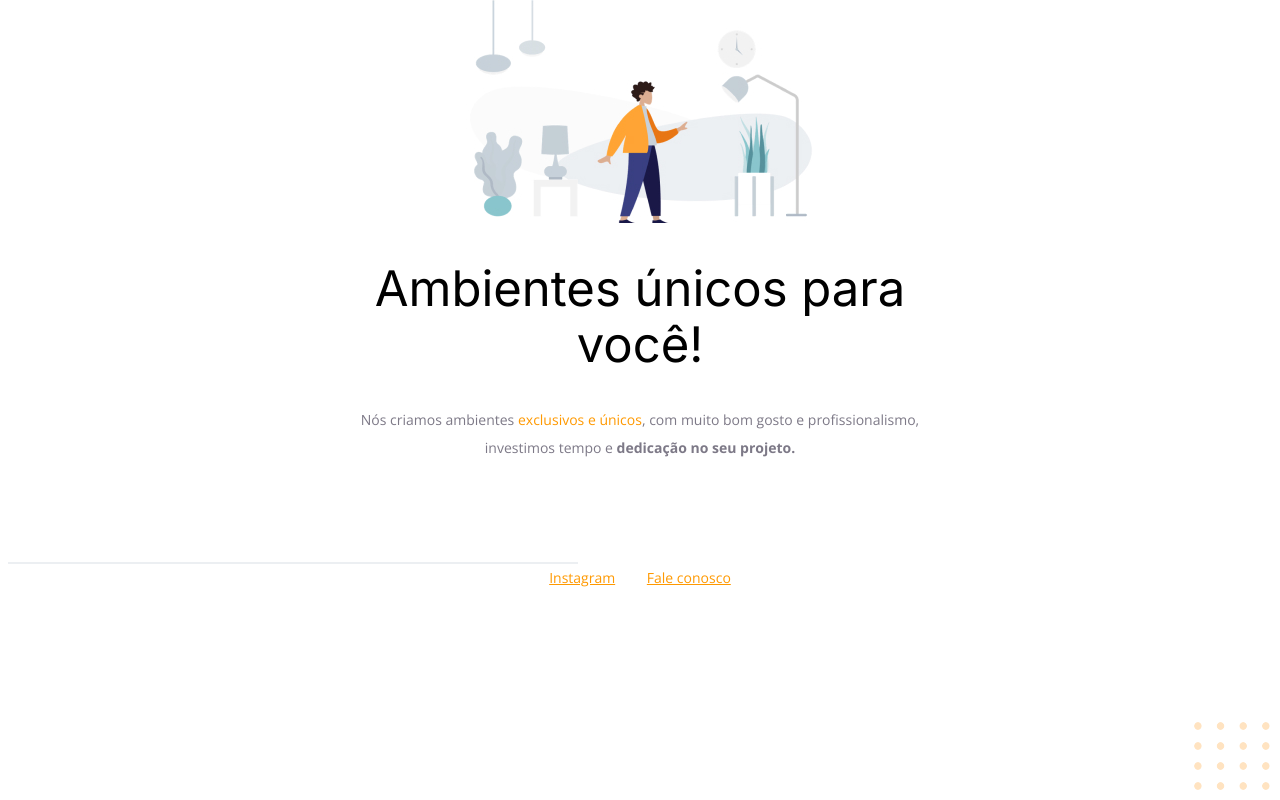
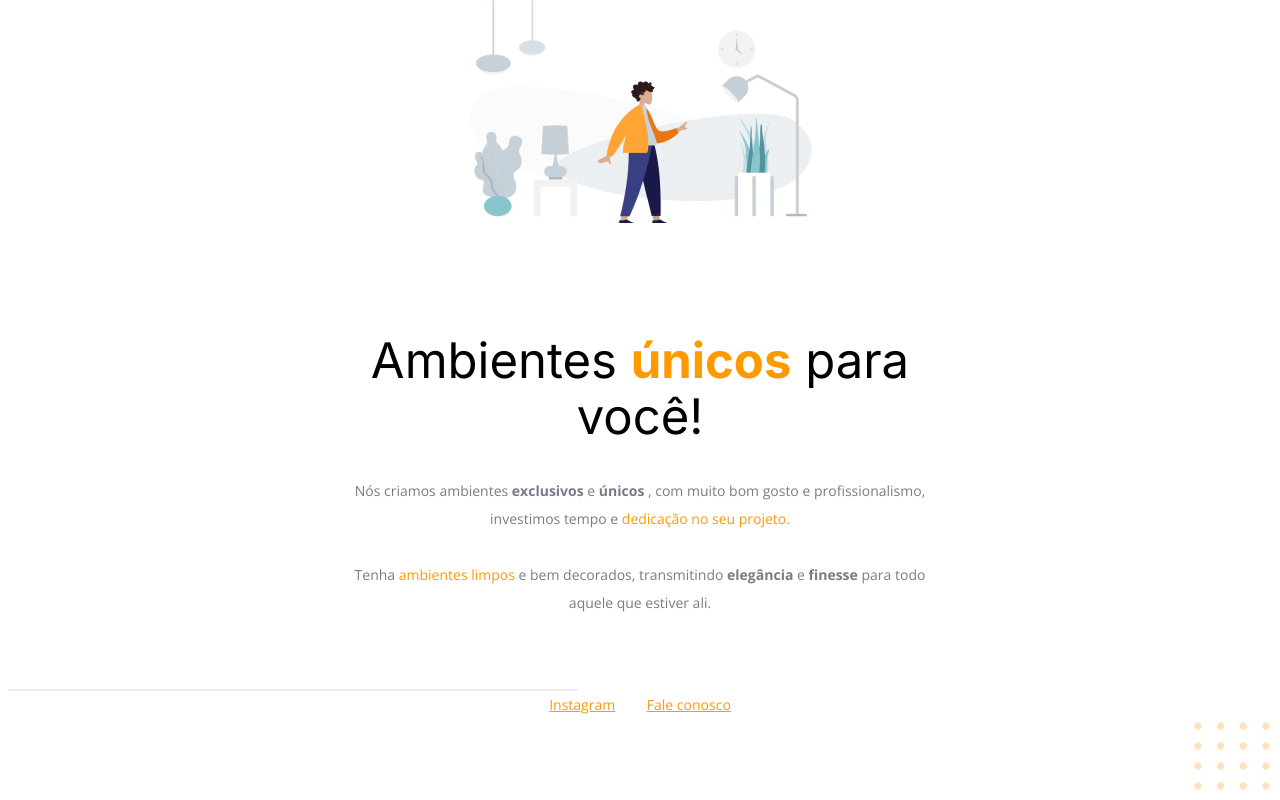
Before and after one commit to AndreMonteiro01/projeto1, a plain HTML site: page index.html in a window 1280 px wide. Drawn offline with nearby package versions, Linux system fonts and the light colour scheme.

Commit message:
update #hero img and adjust h1 and p in folder style

```diff
--- a/index.html
+++ b/index.html
@@ -24,17 +24,20 @@
       src="images/img1.jpg"
       alt="Desenho de uma pessoa vestindo uma camisa amarela em uma sala com Móveis"
     />
-      <h1>Ambientes únicos para você!</h1>
+      <h1>Ambientes <span>únicos</span>  para você!</h1>
 
       <p>
-        Nós criamos ambientes <span>exclusivos e únicos</span>, com muito
+        Nós criamos ambientes <strong>exclusivos </strong> e <strong>únicos</strong>
+       </span>, com muito
         bom gosto e profissionalismo, investimos tempo e
-        <strong>dedicação no seu projeto.</strong>
+        <span>dedicação no seu projeto.</span>
 
         <br />
         <br />
 
-
+        Tenha <span>ambientes limpos</span> e bem decorados, transmitindo
+    <strong>elegância</strong> e <strong>finesse</strong>
+    para todo aquele que estiver ali.
       </p>
     </div>
 
--- a/style.css
+++ b/style.css
@@ -11,6 +11,7 @@ body {
 
 #hero img {
   width: 348px;
+  margin-bottom: 72px;
 }
 
 h1 {
@@ -18,12 +19,11 @@ h1 {
   font-size: 49px;
   line-height: 56px;
   font-weight: normal;
+  margin-bottom: 32px;
 }
 
 h1 span {
   font-weight: bold;
-
-  margin-bottom: 32px;
 }
 
 span, a {
@@ -31,6 +31,7 @@ span, a {
 }
 
 p, #footer {
+  font-family: "Open sans";
   color: #7d7987;
   font-size: 14px;
   line-height: 28px;
```
